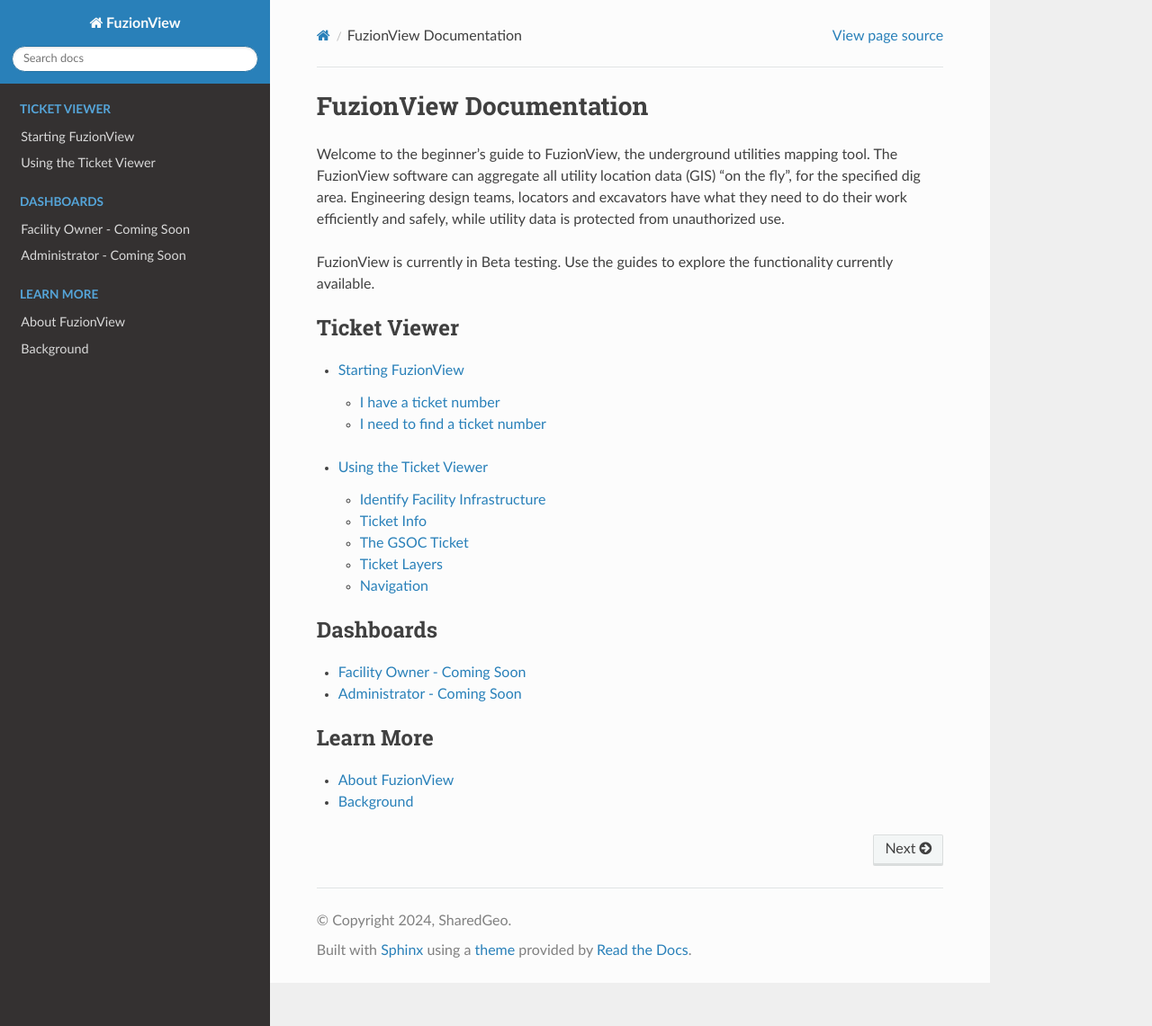
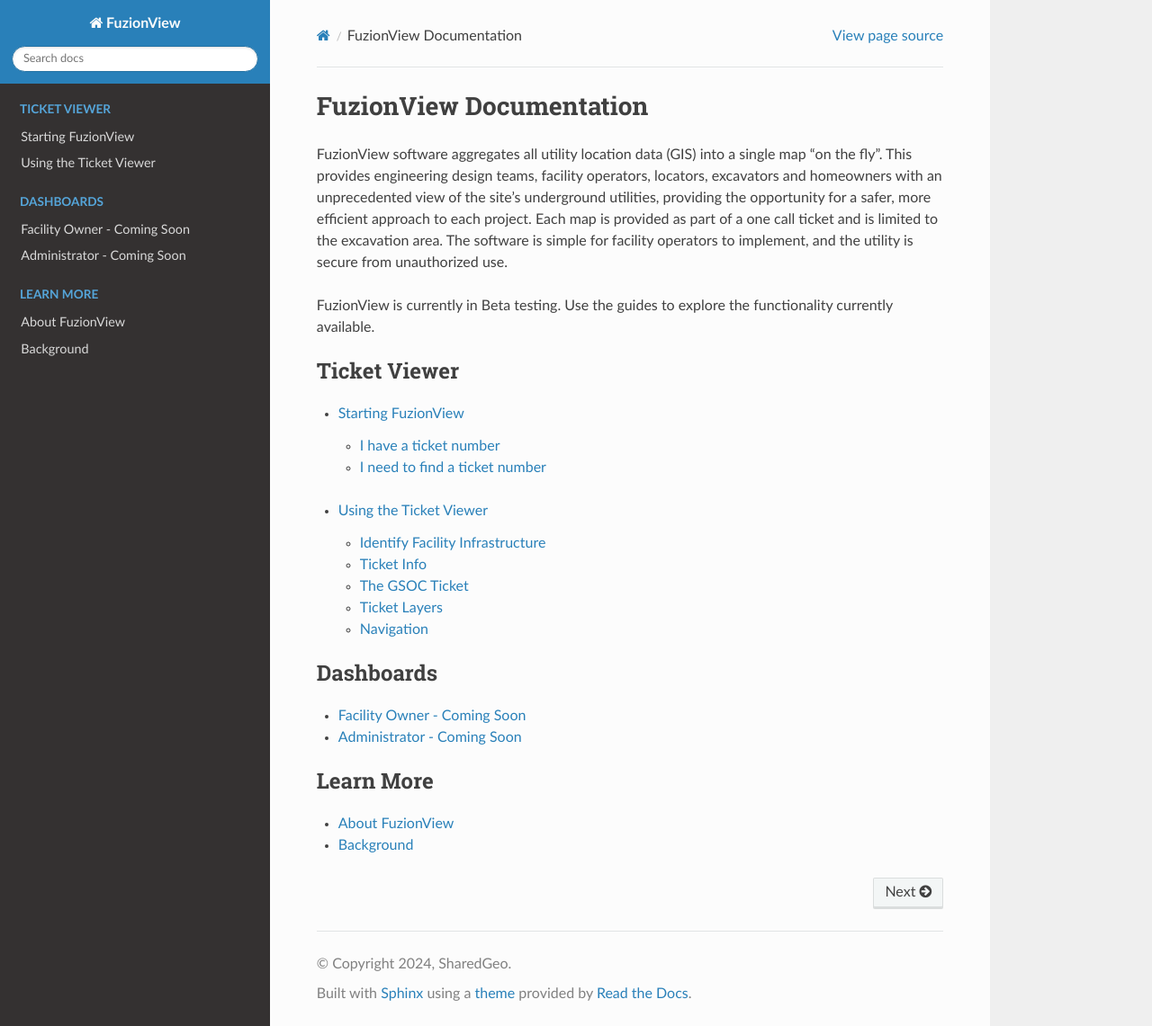
Before and after one commit to FuzionView/FV-Docs, a Sphinx documentation site: the page built from source/index.rst, in a window 1280 px wide and 1141 px high. Shown: the whole window at 90% size. Built offline with Sphinx 7.4.7 and the Read the Docs theme 2.0.0, drawn with Linux system fonts in a browser that asks for light colours.

Commit message:
Updated text for intro

```diff
--- a/source/index.rst
+++ b/source/index.rst
@@ -5,7 +5,7 @@
 
 FuzionView Documentation
 =========================
-Welcome to the beginner's guide to FuzionView, the underground utilities mapping tool. The FuzionView software can aggregate all utility location data (GIS) “on the fly”, for the specified dig area. Engineering design teams, locators and excavators have what they need to do their work efficiently and safely, while utility data is protected from unauthorized use.
+FuzionView software aggregates all utility location data (GIS) into a single map “on the fly”. This provides engineering design teams, facility operators, locators, excavators and homeowners with an unprecedented view of the site’s underground utilities, providing the opportunity for a safer, more efficient approach to each project. Each map is provided as part of a one call ticket and is limited to the excavation area. The software is simple for facility operators to implement, and the utility is secure from unauthorized use.
 
 FuzionView is currently in Beta testing. Use the guides to explore the functionality currently available.
 
```
